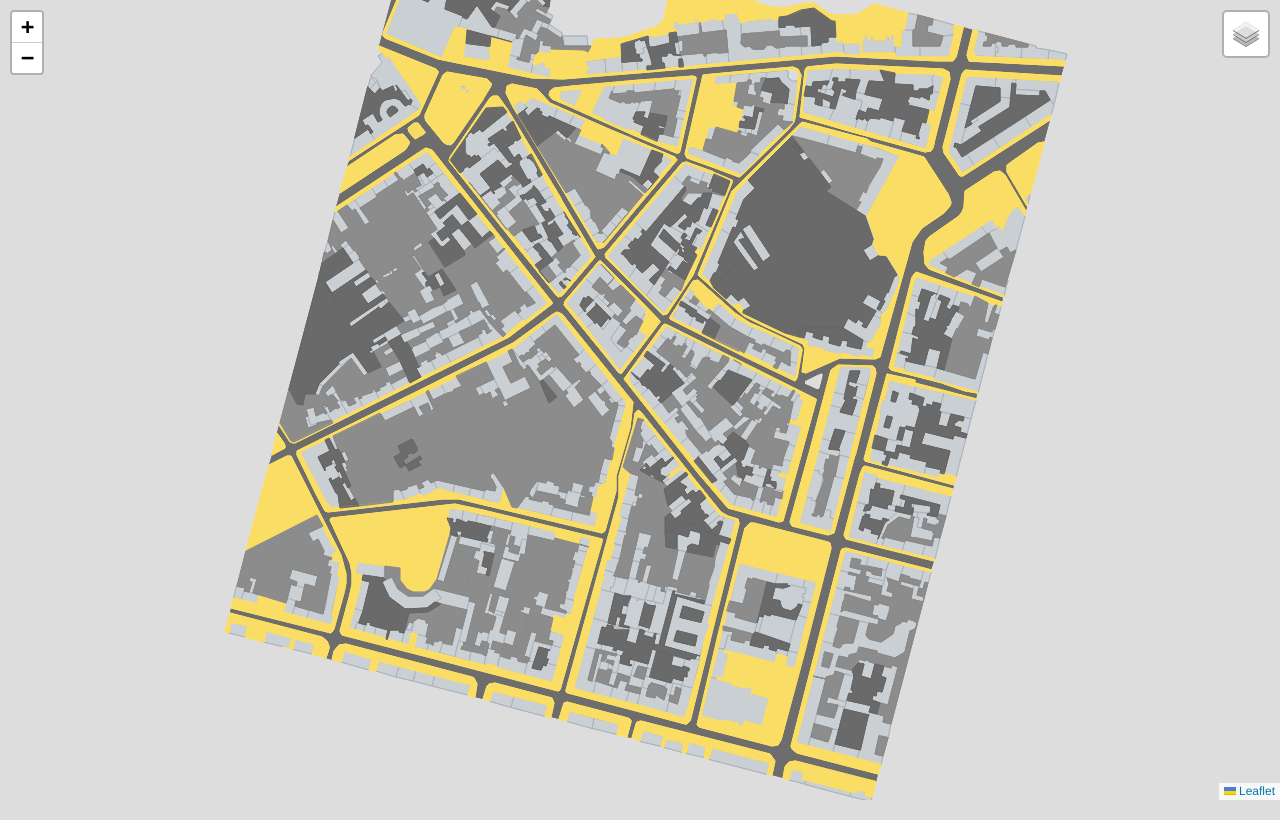
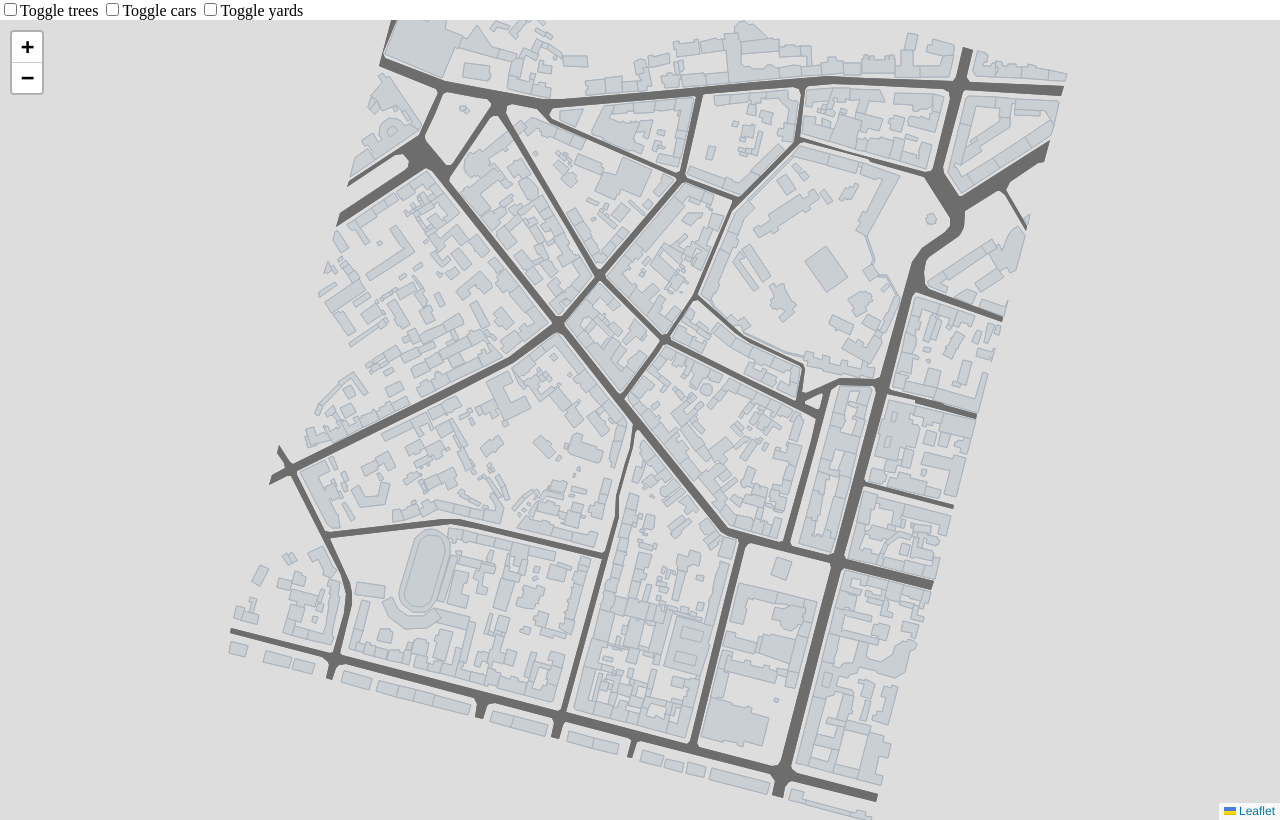
Before and after one commit to agentyzmin/mapazmin.com-old, a Django app: page / in a window 1280 px wide. Run offline with Django 3.2, Linux system fonts and the light colour scheme; data that the repository does not hold is empty; some libraries are stand-ins or nearby versions.

Commit message:
new layer switch system(preview)

```diff
--- a/maps/templates/leaflet.html
+++ b/maps/templates/leaflet.html
@@ -20,6 +20,13 @@
         padding: 0;
     }
 </style>
+
+<div>
+    <label><input type="checkbox" id="tree_switch">Toggle trees</label>
+    <label><input type="checkbox" id="cars_switch">Toggle cars</label>
+    <label><input type="checkbox" id="yards_switch">Toggle yards</label>
+
+</div>
 
 <div id="mapid"></div>
 
@@ -107,7 +114,7 @@
             });
             cars_layer.addLayer(current_car)
         }
-        cars_layer.addTo(map);
+//        cars_layer.addTo(map);
         redraw_all_layers()
     };
     client_cars.send();
@@ -180,10 +187,10 @@
     client_yards.onreadystatechange = function () {
         var yardsplain = client_yards.responseText;
         var yards = JSON.parse(yardsplain);
-        for (var i=0; i<yards.length; i++){
+        for (var i = 0; i < yards.length; i++) {
             yard_type = yards[i][0];
             yardCoos = [];
-            for (var j=0; j<yards[i][1].length; j++){
+            for (var j = 0; j < yards[i][1].length; j++) {
                 yardCoos[j] = [yards[i][1][j]['lat'], yards[i][1][j]['lng']]
             }
             current_yard = L.polygon(yardCoos, {
@@ -196,7 +203,7 @@
             });
             yard_layer.addLayer(current_yard)
         }
-        yard_layer.addTo(map);
+//        yard_layer.addTo(map);
         redraw_all_layers();
 
     };
@@ -206,7 +213,7 @@
 
     function redraw_all_layers() {
         for (var i = 0; i < layers.length; i++) {
-            if (layers[i]) {
+            if (map.hasLayer(layers[i])) {
                 layers[i].eachLayer(function (layer) {
                     layer.bringToFront()
                 })
@@ -217,17 +224,59 @@
     bottom_layer.addTo(map);
 
 
-    var baseMaps = {
-        "bottom_layer": bottom_layer,
-//        "grayscale": OpenMapSurfer_Grayscale
-    };
-    var overlayMaps = {
-        "Trees": trees_layer,
-        "Cars": cars_layer,
-        "Yards": yard_layer
-    };
+    {#    var baseMaps = {#}
+    {#        "bottom_layer": bottom_layer,#}
+    {#//        "grayscale": OpenMapSurfer_Grayscale#}
+    {#    };#}
+    {#    var overlayMaps = {#}
+    {#        "Trees": trees_layer,#}
+    {#        "Cars": cars_layer,#}
+    {#        "Yards": yard_layer#}
+    {#    };#}
 
-    L.control.layers(baseMaps, overlayMaps).addTo(map)
+    //    L.control.layers(baseMaps, overlayMaps).addTo(map);
+
+    document.getElementById("tree_switch").addEventListener("click", function () {
+        if (this.checked) {
+            if (!map.hasLayer(trees_layer)) {
+                map.addLayer(trees_layer)
+            }
+        }
+        else {
+            if (map.hasLayer(trees_layer)) {
+                map.removeLayer(trees_layer)
+            }
+        }
+        redraw_all_layers()
+    });
+
+    document.getElementById("cars_switch").addEventListener("click", function () {
+        if (this.checked) {
+            if (!map.hasLayer(cars_layer)) {
+                map.addLayer(cars_layer)
+            }
+        }
+        else {
+            if (map.hasLayer(cars_layer)) {
+                map.removeLayer(cars_layer)
+            }
+        }
+        redraw_all_layers()
+    });
+
+    document.getElementById("yards_switch").addEventListener("click", function () {
+        if (this.checked) {
+            if (!map.hasLayer(yard_layer)) {
+                map.addLayer(yard_layer)
+            }
+        }
+        else {
+            if (map.hasLayer(yard_layer)) {
+                map.removeLayer(yard_layer)
+            }
+        }
+        redraw_all_layers()
+    });
 
 
 </script>
```
